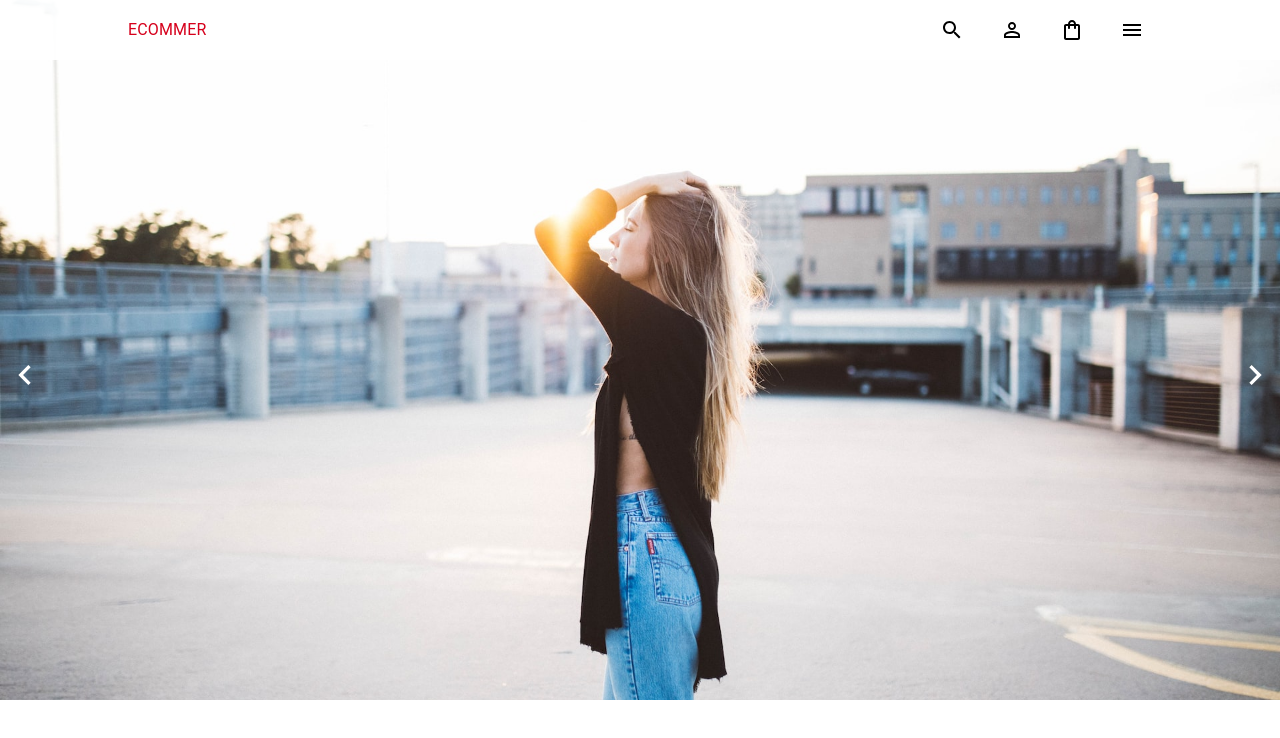
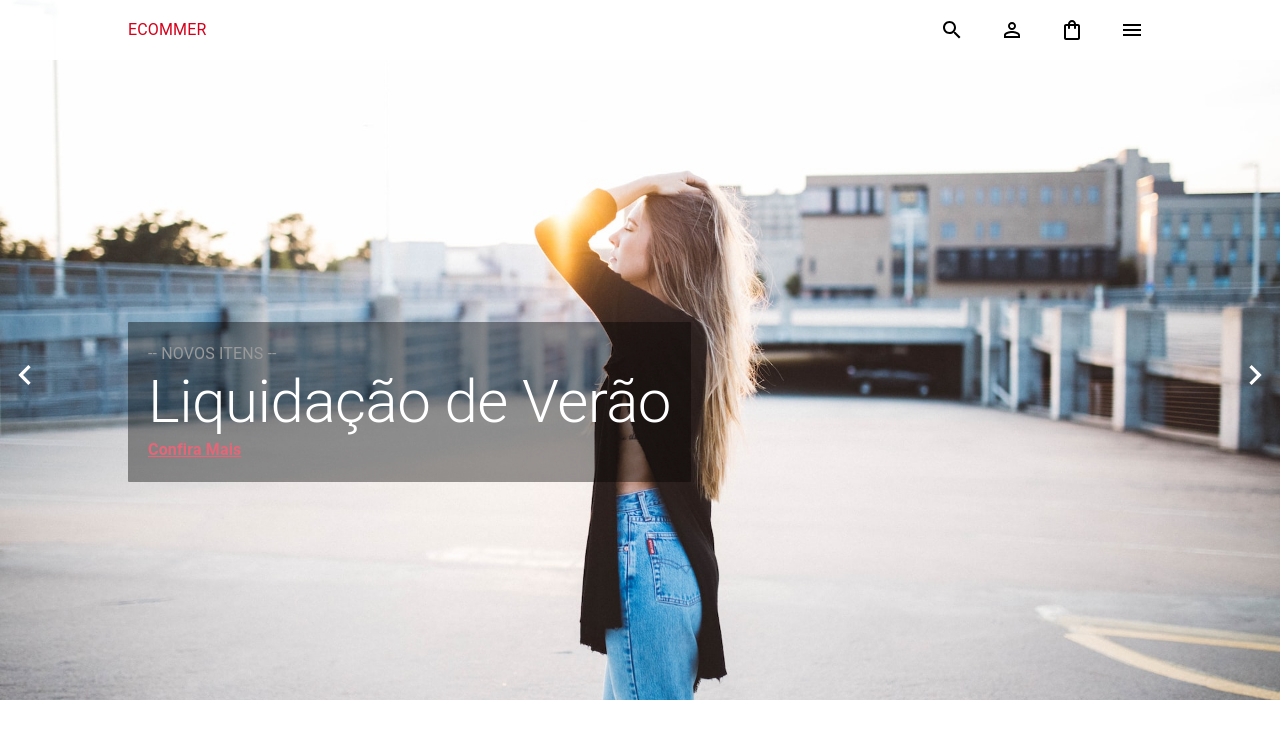
Before and after one commit to LeonardoAlves04/LeonardoAlves.github.io, a React (Create React App) app in the folder client/: page / in a window 1280 px wide. Shown: the top 738 px of the page. Built offline with nearby package versions, Linux system fonts and the light colour scheme; a web font is replaced by a local one.

Commit message:
ending MainCarousel building

```diff
--- a/client/src/scenes/home/MainCarousel.jsx
+++ b/client/src/scenes/home/MainCarousel.jsx
@@ -69,7 +69,31 @@ const MainCarousel = () => {
               backgroundAttachment: "fixed",
             }}
           />
-          <Box color="white"></Box>
+          <Box
+            color="white"
+            padding="20px"
+            borderRadius="1px"
+            textAlign="left"
+            backgroundColor="rgb(0,0,0,0.4)"
+            position="absolute"
+            top="46%"
+            left={isNonMobile ? "10%" : "0"}
+            right={isNonMobile ? undefined : "0"}
+            margin={isNonMobile ? undefined : "0 auto"}
+            maxWidth={isNonMobile ? undefined : "240px"}
+          >
+            <Typography color={shades.primary[200]}>
+              -- NOVOS ITENS --{" "}
+            </Typography>
+            <Typography variant="h2">Liquidação de Verão</Typography>
+            <Typography
+              fontWeight="bold"
+              color={shades.secondary[300]}
+              sx={{ textDecoration: "underline" }}
+            >
+              Confira Mais
+            </Typography>
+          </Box>
         </Box>
       ))}
     </Carousel>
```
